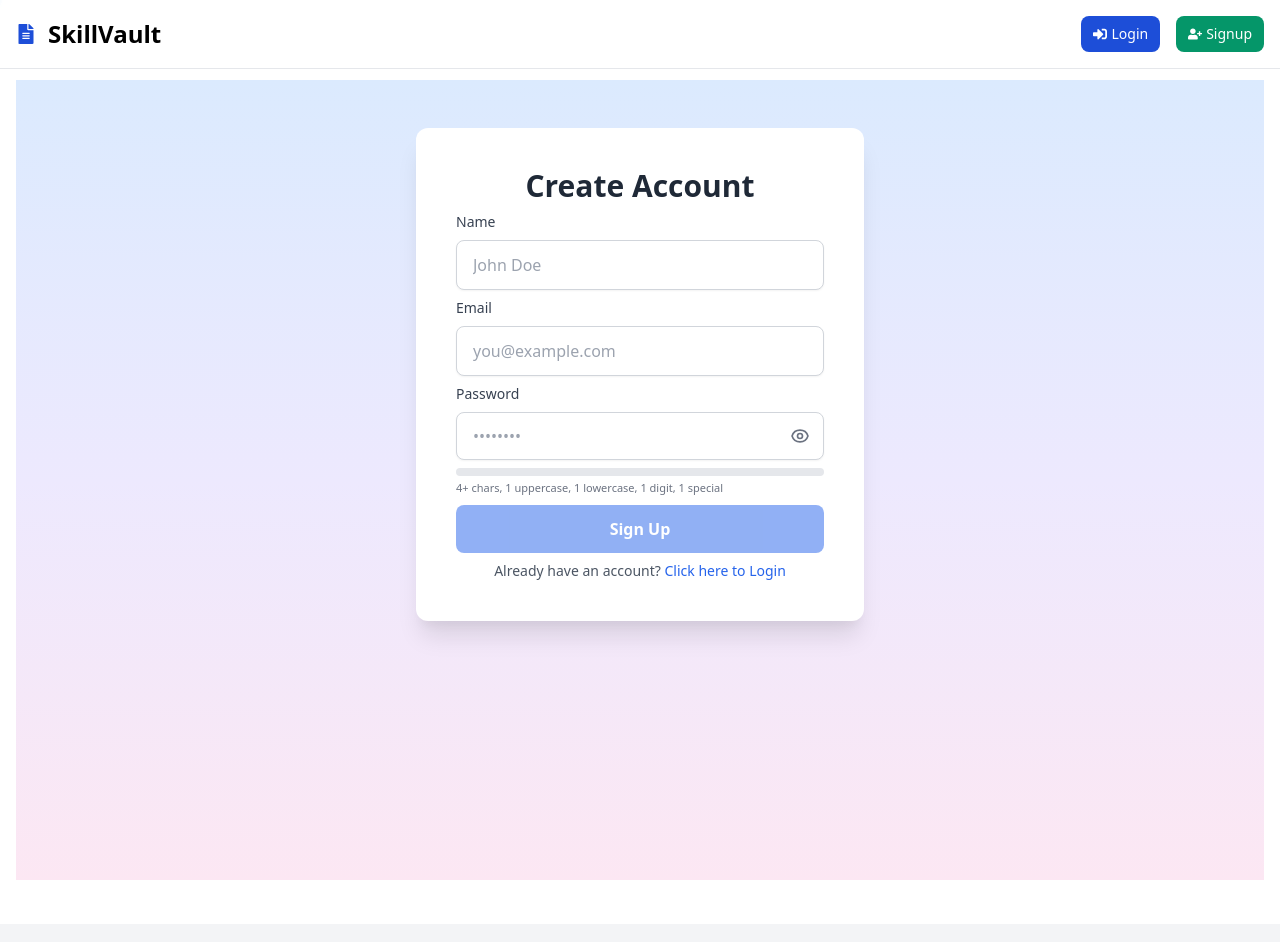
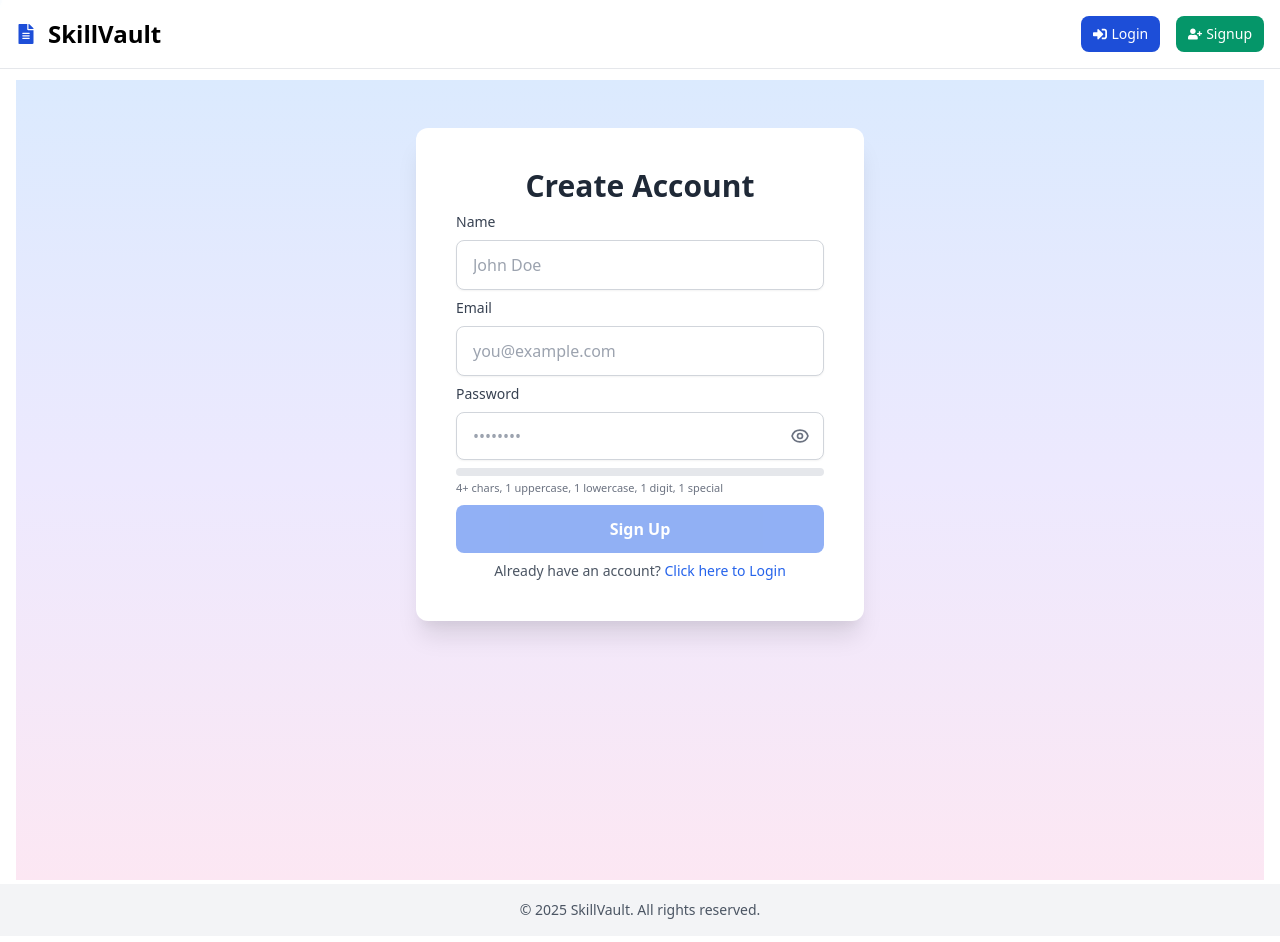
Before and after one commit to Manish2521/skillvault, a React (Vite) app: page /signup in a window 1280 px wide. Shown: the top 942 px of the page. Built offline with nearby package versions, Linux system fonts and the light colour scheme; no server answers.

Commit message:
Update Footer.jsx

```diff
--- a/src/components/Footer.jsx
+++ b/src/components/Footer.jsx
@@ -1,6 +1,6 @@
 export default function Footer() {
   return (
-    <footer className='bg-gray-100 text-center py-4 text-sm text-gray-600 mt-10'>
+    <footer className='bg-gray-100 text-center py-4 text-sm text-gray-600'>
       © {new Date().getFullYear()} SkillVault. All rights reserved.
     </footer>
   )
```
